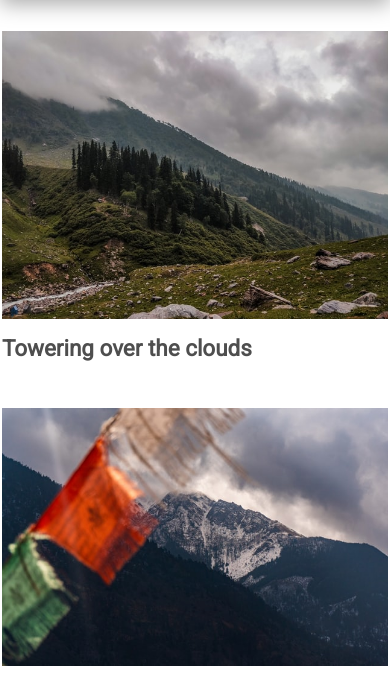
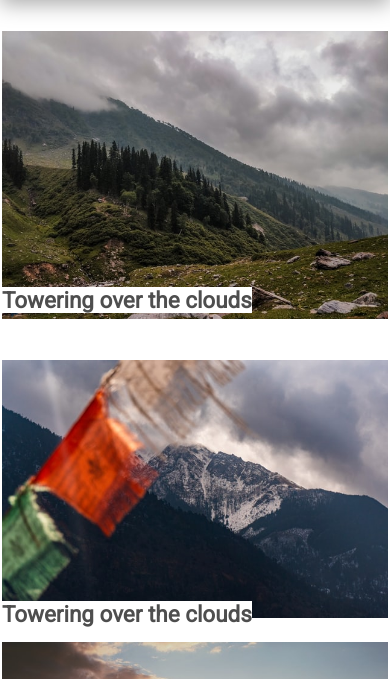
Before and after one commit to Arrie2000/Arrie-s-Blog, a plain HTML site: page index.html in a window 390 px wide. Shown: the part 177-856 px from the top of the page. Drawn offline with Linux system fonts and the light colour scheme; a web font is replaced by a local one.

Commit message:
Update phone.css

```diff
--- a/static/phone.css
+++ b/static/phone.css
@@ -48,3 +48,9 @@
     margin: 2rem 0rem;
     padding: 0rem 0rem;
 }
+
+.image-title{
+    margin-top: -2rem;
+    width: fit-content;
+    background-color: white;
+}
```
